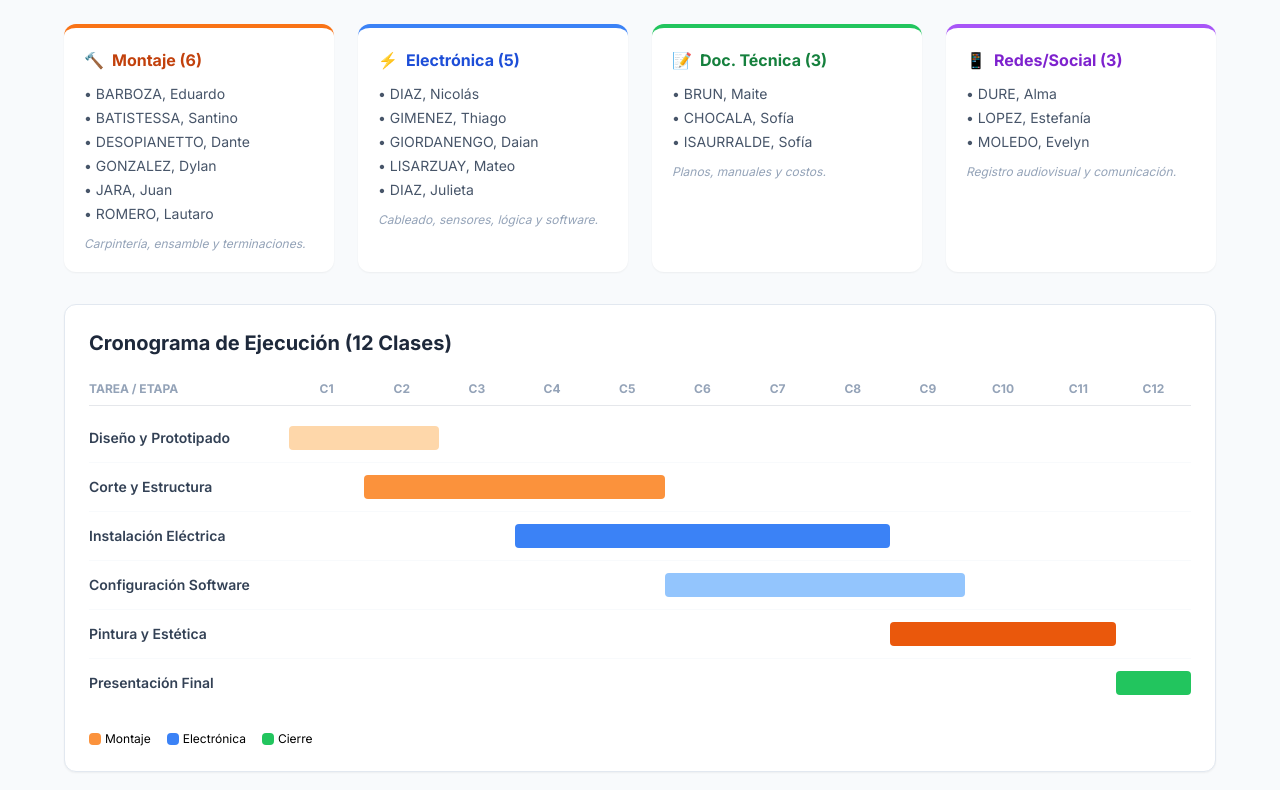
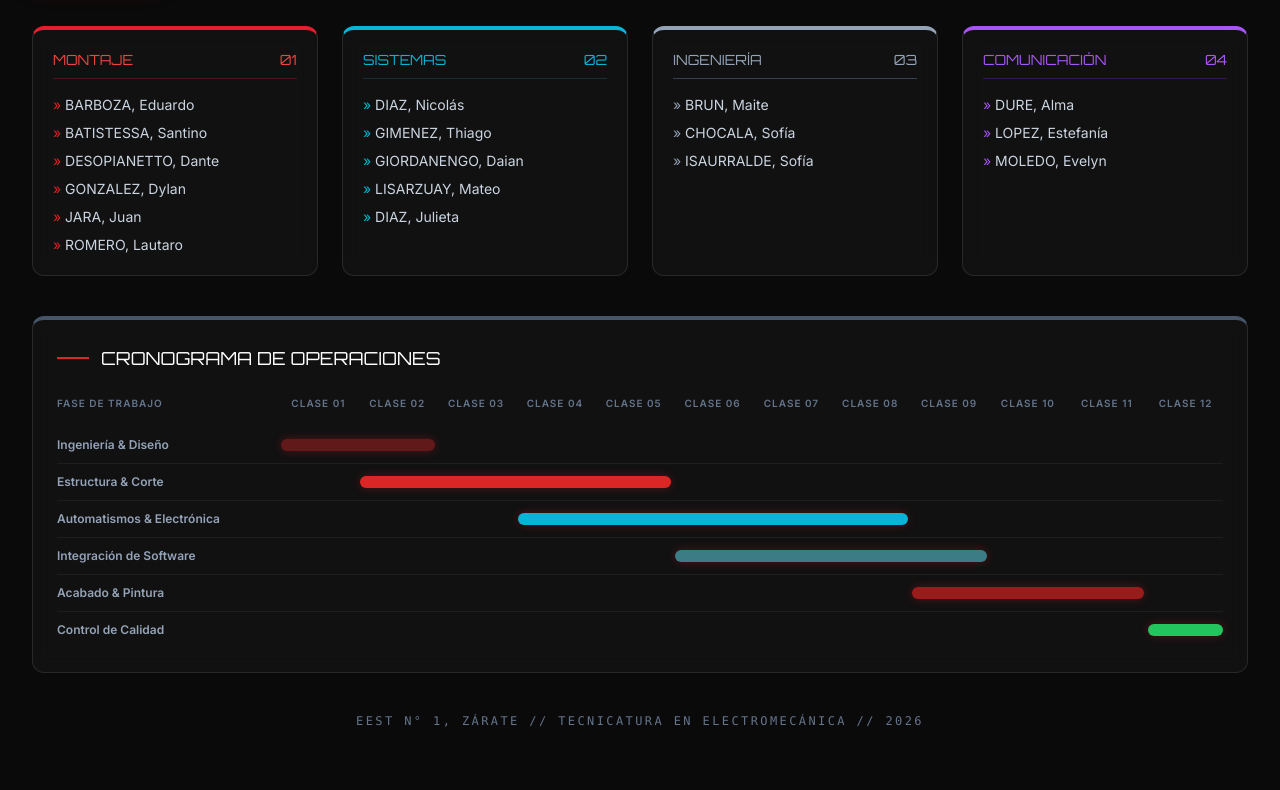
Before and after one commit to atdotslash/agenda-carreras, a plain HTML site: page SIMULADOR-5TO-1RA.html in a window 1280 px wide. Shown: the part 174-964 px from the top of the page. After the commit the page ends 935 px from the top, so only its background shows below. Drawn offline with nearby package versions, Linux system fonts and the light colour scheme.

Commit message:
Replace old project details with GAME 51 dashboard

```diff
--- a/SIMULADOR-5TO-1RA.html
+++ b/SIMULADOR-5TO-1RA.html
@@ -3,177 +3,207 @@
 <head>
     <meta charset="UTF-8">
     <meta name="viewport" content="width=device-width, initial-scale=1.0">
-    <title>Planificación Proyecto Arcade - EEST N°1</title>
+    <title>GAME 51 - Dashboard de Proyecto</title>
     <script src="https://cdn.tailwindcss.com"></script>
     <style>
-        @import url('https://fonts.googleapis.com/css2?family=Inter:wght@300;400;600;700&display=swap');
-        body { font-family: 'Inter', sans-serif; }
-        .gantt-grid { display: grid; grid-template-columns: 200px repeat(12, 1fr); }
-        .bar { height: 24px; border-radius: 4px; margin: 4px 0; }
+        @import url('https://fonts.googleapis.com/css2?family=Orbitron:wght@400;700&family=Inter:wght@300;400;600&display=swap');
+
+        :root {
+            --game-red: #e61d2e;
+            --game-blue: #00d2ff;
+            --game-dark: #0a0a0a;
+            --game-silver: #d1d5db;
+        }
+
+        body {
+            font-family: 'Inter', sans-serif;
+            background-color: var(--game-dark);
+            color: white;
+        }
+
+        .font-header { font-family: 'Orbitron', sans-serif; }
+
+        .glass-card {
+            background: rgba(255, 255, 255, 0.03);
+            backdrop-filter: blur(10px);
+            border: 1px solid rgba(255, 255, 255, 0.1);
+            border-top: 4px solid var(--game-red);
+        }
+
+        .gantt-grid { display: grid; grid-template-columns: 220px repeat(12, 1fr); gap: 4px; }
+
+        .bar {
+            height: 12px;
+            border-radius: 20px;
+            margin: 8px 0;
+            box-shadow: 0 0 10px rgba(230, 29, 46, 0.3);
+        }
+
+        .instagram-btn {
+            background: linear-gradient(45deg, #f09433 0%, #e6683c 25%, #dc2743 50%, #cc2366 75%, #bc1888 100%);
+            transition: transform 0.2s;
+        }
+
+        .instagram-btn:hover { transform: scale(1.05); }
+
+        .status-badge {
+            animation: pulse 2s infinite;
+        }
+
+        @keyframes pulse {
+            0% { opacity: 1; }
+            50% { opacity: 0.5; }
+            100% { opacity: 1; }
+        }
     </style>
 </head>
-<body class="bg-slate-50 p-4 md:p-8">
+<body class="p-4 md:p-8">
 
-    <div class="max-w-6xl mx-auto">
-        <!-- Encabezado -->
-        <header class="bg-white p-6 rounded-xl shadow-sm border border-slate-200 mb-8">
-            <div class="flex flex-col md:flex-row justify-between items-start md:items-center">
+    <div class="max-w-7xl mx-auto">
+        <!-- HEADER PRINCIPAL -->
+        <header class="flex flex-col md:flex-row justify-between items-center mb-10 gap-6">
+            <div class="flex items-center gap-6">
+                <!-- Espacio para el LOGO.jpg (asumiendo que está en la misma carpeta en GitHub Pages) -->
+                <div class="w-32 h-32 rounded-lg border-2 border-red-600 overflow-hidden shadow-[0_0_20px_rgba(230,29,46,0.5)]">
+                    <img src="LOGO.jpg" alt="GAME 51 LOGO" class="w-full h-full object-cover" onerror="this.src='https://via.placeholder.com/150?text=GAME+51'">
+                </div>
                 <div>
-                    <h1 class="text-3xl font-bold text-slate-800">Proyecto Arcade 2026</h1>
-                    <p class="text-slate-500 font-medium">5to 1ra - Grupo A | E.E.S.T. N° 1 Zárate</p>
-                    <p class="text-blue-600 text-sm mt-1">Prof. Edgardo Sandoval - Martes 13:00 a 17:00 hs</p>
+                    <h1 class="text-4xl font-bold font-header tracking-tighter text-white">GAME <span class="text-red-600">51</span></h1>
+                    <p class="text-cyan-400 font-header text-sm tracking-widest uppercase">Téc. Electromecánica - EEST N°1 Zárate</p>
+                    <div class="flex items-center mt-2 gap-2">
+                        <span class="w-2 h-2 bg-green-500 rounded-full status-badge"></span>
+                        <span class="text-xs text-green-400 uppercase font-bold tracking-widest">Proyecto en Desarrollo</span>
+                    </div>
                 </div>
-                <div class="mt-4 md:mt-0 bg-blue-50 text-blue-700 px-4 py-2 rounded-lg border border-blue-100 text-sm">
-                    <strong>17 Estudiantes</strong> divididos por especialidad
-                </div>
+            </div>
+
+            <div class="flex flex-col items-end gap-3">
+                <a href="https://www.instagram.com/proyectos_5to1era" target="_blank" class="instagram-btn px-6 py-2 rounded-full text-sm font-bold flex items-center shadow-lg">
+                    <span class="mr-2">📸</span> @proyectos_5to1era
+                </a>
+                <p class="text-slate-400 text-xs font-mono">Prof. Edgardo Sandoval | Martes 13:00 - 17:00</p>
             </div>
         </header>
 
-        <!-- Distribución de Equipos -->
-        <div class="grid grid-cols-1 md:grid-cols-2 lg:grid-cols-4 gap-6 mb-8">
-            <!-- Equipo Montaje -->
-            <div class="bg-white p-5 rounded-xl shadow-sm border-t-4 border-orange-500">
-                <h3 class="font-bold text-orange-700 mb-3 flex items-center">
-                    <span class="mr-2">🔨</span> Montaje (6)
+        <!-- EQUIPOS DE TRABAJO -->
+        <div class="grid grid-cols-1 md:grid-cols-2 lg:grid-cols-4 gap-6 mb-10">
+            <!-- Montaje -->
+            <div class="glass-card p-5 rounded-xl">
+                <h3 class="font-header text-red-500 text-sm mb-4 border-b border-red-900/50 pb-2 flex justify-between">
+                    MONTAJE <span>01</span>
                 </h3>
-                <ul class="text-sm text-slate-600 space-y-1">
-                    <li>• BARBOZA, Eduardo</li>
-                    <li>• BATISTESSA, Santino</li>
-                    <li>• DESOPIANETTO, Dante</li>
-                    <li>• GONZALEZ, Dylan</li>
-                    <li>• JARA, Juan</li>
-                    <li>• ROMERO, Lautaro</li>
+                <ul class="text-sm text-slate-300 space-y-2">
+                    <li><span class="text-red-600">»</span> BARBOZA, Eduardo</li>
+                    <li><span class="text-red-600">»</span> BATISTESSA, Santino</li>
+                    <li><span class="text-red-600">»</span> DESOPIANETTO, Dante</li>
+                    <li><span class="text-red-600">»</span> GONZALEZ, Dylan</li>
+                    <li><span class="text-red-600">»</span> JARA, Juan</li>
+                    <li><span class="text-red-600">»</span> ROMERO, Lautaro</li>
                 </ul>
-                <p class="text-xs text-slate-400 mt-3 italic">Carpintería, ensamble y terminaciones.</p>
             </div>
 
-            <!-- Equipo Electrónica -->
-            <div class="bg-white p-5 rounded-xl shadow-sm border-t-4 border-blue-500">
-                <h3 class="font-bold text-blue-700 mb-3 flex items-center">
-                    <span class="mr-2">⚡</span> Electrónica (5)
+            <!-- Electrónica -->
+            <div class="glass-card p-5 rounded-xl border-t-cyan-500">
+                <h3 class="font-header text-cyan-500 text-sm mb-4 border-b border-cyan-900/50 pb-2 flex justify-between">
+                    SISTEMAS <span>02</span>
                 </h3>
-                <ul class="text-sm text-slate-600 space-y-1">
-                    <li>• DIAZ, Nicolás</li>
-                    <li>• GIMENEZ, Thiago</li>
-                    <li>• GIORDANENGO, Daian</li>
-                    <li>• LISARZUAY, Mateo</li>
-                    <li>• DIAZ, Julieta</li>
+                <ul class="text-sm text-slate-300 space-y-2">
+                    <li><span class="text-cyan-500">»</span> DIAZ, Nicolás</li>
+                    <li><span class="text-cyan-500">»</span> GIMENEZ, Thiago</li>
+                    <li><span class="text-cyan-500">»</span> GIORDANENGO, Daian</li>
+                    <li><span class="text-cyan-500">»</span> LISARZUAY, Mateo</li>
+                    <li><span class="text-cyan-500">»</span> DIAZ, Julieta</li>
                 </ul>
-                <p class="text-xs text-slate-400 mt-3 italic">Cableado, sensores, lógica y software.</p>
             </div>
 
-            <!-- Equipo Documentación -->
-            <div class="bg-white p-5 rounded-xl shadow-sm border-t-4 border-green-500">
-                <h3 class="font-bold text-green-700 mb-3 flex items-center">
-                    <span class="mr-2">📝</span> Doc. Técnica (3)
+            <!-- Doc Técnica -->
+            <div class="glass-card p-5 rounded-xl border-t-slate-400">
+                <h3 class="font-header text-slate-400 text-sm mb-4 border-b border-slate-700 pb-2 flex justify-between">
+                    INGENIERÍA <span>03</span>
                 </h3>
-                <ul class="text-sm text-slate-600 space-y-1">
-                    <li>• BRUN, Maite</li>
-                    <li>• CHOCALA, Sofía</li>
-                    <li>• ISAURRALDE, Sofía</li>
+                <ul class="text-sm text-slate-300 space-y-2">
+                    <li><span class="text-slate-400">»</span> BRUN, Maite</li>
+                    <li><span class="text-slate-400">»</span> CHOCALA, Sofía</li>
+                    <li><span class="text-slate-400">»</span> ISAURRALDE, Sofía</li>
                 </ul>
-                <p class="text-xs text-slate-400 mt-3 italic">Planos, manuales y costos.</p>
             </div>
 
-            <!-- Equipo Redes -->
-            <div class="bg-white p-5 rounded-xl shadow-sm border-t-4 border-purple-500">
-                <h3 class="font-bold text-purple-700 mb-3 flex items-center">
-                    <span class="mr-2">📱</span> Redes/Social (3)
+            <!-- Redes -->
+            <div class="glass-card p-5 rounded-xl border-t-purple-500">
+                <h3 class="font-header text-purple-500 text-sm mb-4 border-b border-purple-900/50 pb-2 flex justify-between">
+                    COMUNICACIÓN <span>04</span>
                 </h3>
-                <ul class="text-sm text-slate-600 space-y-1">
-                    <li>• DURE, Alma</li>
-                    <li>• LOPEZ, Estefanía</li>
-                    <li>• MOLEDO, Evelyn</li>
+                <ul class="text-sm text-slate-300 space-y-2">
+                    <li><span class="text-purple-500">»</span> DURE, Alma</li>
+                    <li><span class="text-purple-500">»</span> LOPEZ, Estefanía</li>
+                    <li><span class="text-purple-500">»</span> MOLEDO, Evelyn</li>
                 </ul>
-                <p class="text-xs text-slate-400 mt-3 italic">Registro audiovisual y comunicación.</p>
             </div>
         </div>
 
-        <!-- Diagrama de Gantt Simbolico (12 Semanas) -->
-        <div class="bg-white p-6 rounded-xl shadow-sm border border-slate-200 overflow-x-auto">
-            <h2 class="text-xl font-bold text-slate-800 mb-6">Cronograma de Ejecución (12 Clases)</h2>
+        <!-- GANTT PRO -->
+        <div class="glass-card p-6 rounded-xl border-t-slate-600 overflow-x-auto">
+            <h2 class="font-header text-lg text-white mb-6 flex items-center">
+                <span class="w-8 h-[2px] bg-red-600 mr-3"></span> CRONOGRAMA DE OPERACIONES
+            </h2>
 
-            <div class="min-w-[800px]">
-                <div class="gantt-grid text-xs font-bold text-slate-400 mb-2 border-b pb-2">
-                    <div>TAREA / ETAPA</div>
-                    <div class="text-center">C1</div>
-                    <div class="text-center">C2</div>
-                    <div class="text-center">C3</div>
-                    <div class="text-center">C4</div>
-                    <div class="text-center">C5</div>
-                    <div class="text-center">C6</div>
-                    <div class="text-center">C7</div>
-                    <div class="text-center">C8</div>
-                    <div class="text-center">C9</div>
-                    <div class="text-center">C10</div>
-                    <div class="text-center">C11</div>
-                    <div class="text-center">C12</div>
+            <div class="min-w-[900px]">
+                <div class="gantt-grid text-[10px] font-bold text-slate-500 mb-4 uppercase tracking-widest">
+                    <div>Fase de Trabajo</div>
+                    <div class="text-center">Clase 01</div>
+                    <div class="text-center">Clase 02</div>
+                    <div class="text-center">Clase 03</div>
+                    <div class="text-center">Clase 04</div>
+                    <div class="text-center">Clase 05</div>
+                    <div class="text-center">Clase 06</div>
+                    <div class="text-center">Clase 07</div>
+                    <div class="text-center">Clase 08</div>
+                    <div class="text-center">Clase 09</div>
+                    <div class="text-center">Clase 10</div>
+                    <div class="text-center">Clase 11</div>
+                    <div class="text-center">Clase 12</div>
                 </div>
 
-                <!-- Filas de Tareas -->
-                <div class="gantt-grid items-center py-2 border-b border-slate-50">
-                    <div class="text-sm font-semibold text-slate-700">Diseño y Prototipado</div>
-                    <div class="col-span-2 bg-orange-200 bar"></div>
+                <div class="gantt-grid items-center py-1 border-b border-white/5">
+                    <div class="text-xs font-semibold text-slate-400">Ingeniería & Diseño</div>
+                    <div class="col-span-2 bg-red-600/40 bar"></div>
                 </div>
 
-                <div class="gantt-grid items-center py-2 border-b border-slate-50">
-                    <div class="text-sm font-semibold text-slate-700">Corte y Estructura</div>
+                <div class="gantt-grid items-center py-1 border-b border-white/5">
+                    <div class="text-xs font-semibold text-slate-400">Estructura & Corte</div>
                     <div></div>
-                    <div class="col-span-4 bg-orange-400 bar"></div>
+                    <div class="col-span-4 bg-red-600 bar"></div>
                 </div>
 
-                <div class="gantt-grid items-center py-2 border-b border-slate-50">
-                    <div class="text-sm font-semibold text-slate-700">Instalación Eléctrica</div>
+                <div class="gantt-grid items-center py-1 border-b border-white/5">
+                    <div class="text-xs font-semibold text-slate-400">Automatismos & Electrónica</div>
                     <div class="col-span-3"></div>
-                    <div class="col-span-5 bg-blue-500 bar"></div>
+                    <div class="col-span-5 bg-cyan-500 bar"></div>
                 </div>
 
-                <div class="gantt-grid items-center py-2 border-b border-slate-50">
-                    <div class="text-sm font-semibold text-slate-700">Configuración Software</div>
+                <div class="gantt-grid items-center py-1 border-b border-white/5">
+                    <div class="text-xs font-semibold text-slate-400">Integración de Software</div>
                     <div class="col-span-5"></div>
-                    <div class="col-span-4 bg-blue-300 bar"></div>
+                    <div class="col-span-4 bg-cyan-300/50 bar"></div>
                 </div>
 
-                <div class="gantt-grid items-center py-2 border-b border-slate-50">
-                    <div class="text-sm font-semibold text-slate-700">Pintura y Estética</div>
+                <div class="gantt-grid items-center py-1 border-b border-white/5">
+                    <div class="text-xs font-semibold text-slate-400">Acabado & Pintura</div>
                     <div class="col-span-8"></div>
-                    <div class="col-span-3 bg-orange-600 bar"></div>
+                    <div class="col-span-3 bg-red-800 bar"></div>
                 </div>
 
-                <div class="gantt-grid items-center py-2">
-                    <div class="text-sm font-semibold text-slate-700">Presentación Final</div>
+                <div class="gantt-grid items-center py-1">
+                    <div class="text-xs font-semibold text-slate-400">Control de Calidad</div>
                     <div class="col-span-11"></div>
                     <div class="bg-green-500 bar"></div>
                 </div>
             </div>
-
-            <div class="mt-6 flex gap-4 text-xs">
-                <span class="flex items-center"><span class="w-3 h-3 bg-orange-400 rounded mr-1"></span> Montaje</span>
-                <span class="flex items-center"><span class="w-3 h-3 bg-blue-500 rounded mr-1"></span> Electrónica</span>
-                <span class="flex items-center"><span class="w-3 h-3 bg-green-500 rounded mr-1"></span> Cierre</span>
-            </div>
         </div>
 
-        <!-- Metodología -->
-        <div class="mt-8 bg-slate-800 text-slate-200 p-6 rounded-xl">
-            <h2 class="text-lg font-bold mb-4 flex items-center text-white">
-                <span class="mr-2">📋</span> Dinámica de los Martes (13:00 - 17:00)
-            </h2>
-            <div class="grid grid-cols-1 md:grid-cols-3 gap-6 text-sm">
-                <div class="border-l-2 border-blue-400 pl-4">
-                    <h4 class="font-bold text-blue-400">Inicio (13:00 - 13:30)</h4>
-                    <p>Briefing semanal. Cada equipo reporta avances y bloqueos. El equipo de **Redes** prepara la cámara para documentar el "antes" de la jornada.</p>
-                </div>
-                <div class="border-l-2 border-green-400 pl-4">
-                    <h4 class="font-bold text-green-400">Núcleo (13:30 - 16:15)</h4>
-                    <p>Trabajo técnico intenso. **Documentación** circula entre grupos para actualizar planos y manual de usuario en tiempo real.</p>
-                </div>
-                <div class="border-l-2 border-orange-400 pl-4">
-                    <h4 class="font-bold text-orange-400">Cierre (16:15 - 17:00)</h4>
-                    <p>Limpieza del taller. Backup de software. El equipo de **Redes** edita y sube el "Reel" o actualización del progreso.</p>
-                </div>
-            </div>
-        </div>
+        <footer class="mt-10 text-center text-slate-500 text-xs font-mono uppercase tracking-[0.2em]">
+            EEST N° 1, Zárate // Tecnicatura en Electromecánica // 2026
+        </footer>
     </div>
 
 </body>
```
